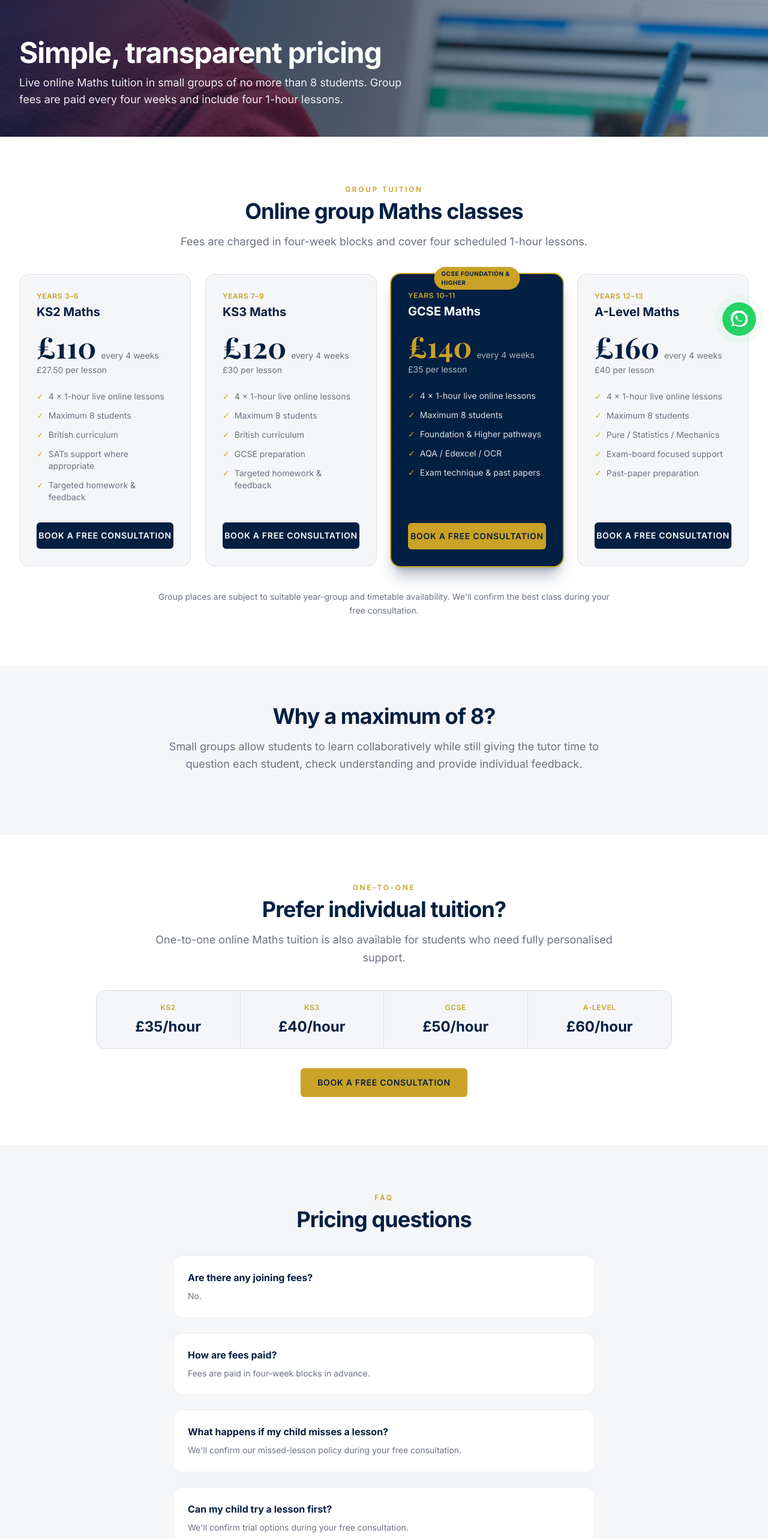
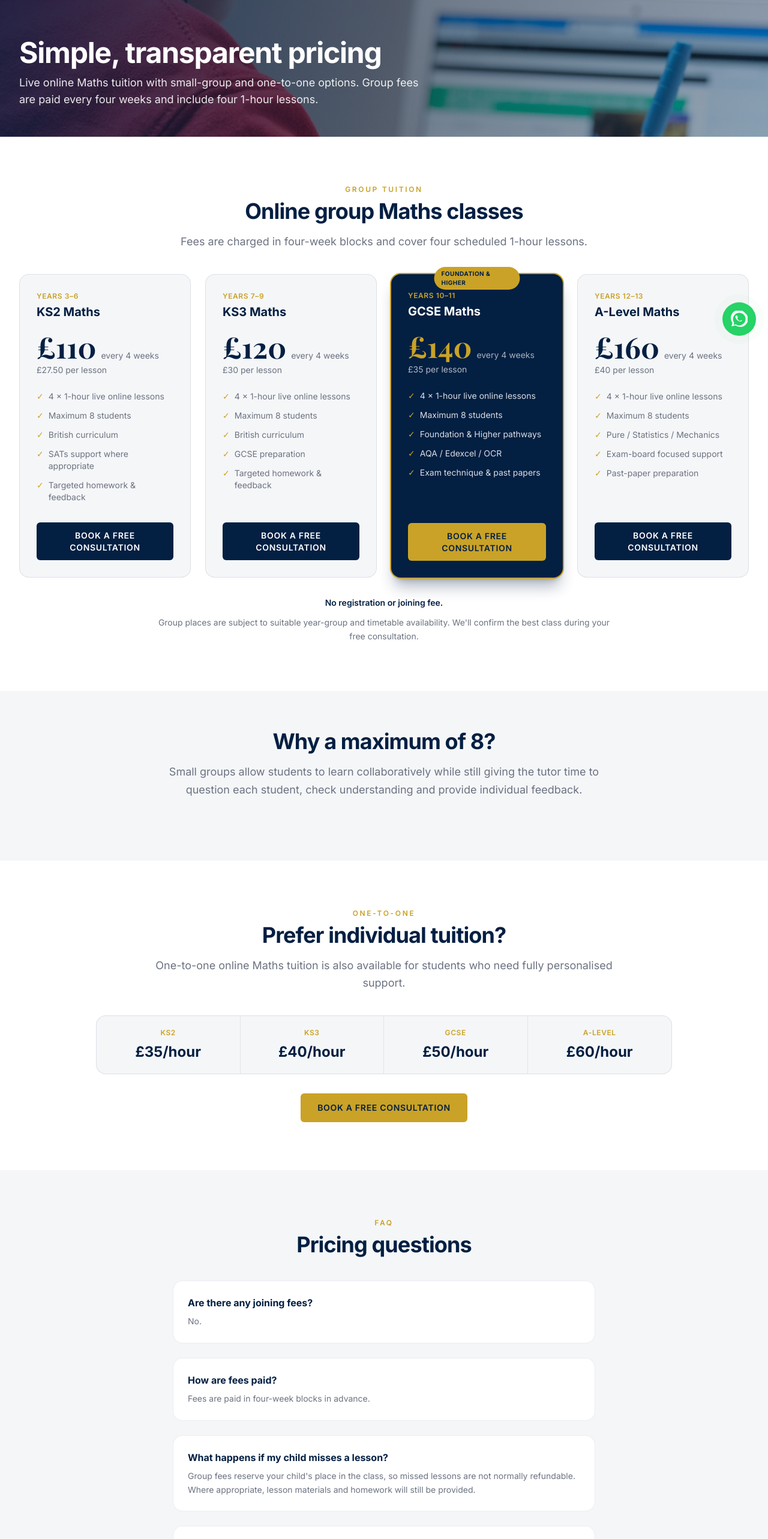
Before and after one commit to QualityMaths/brightpathtuition, a Next.js app: page /pricing in a window 1280 px wide. Shown: the part 220-2786 px from the top of the page at 60% size. Built offline with nearby package versions, Linux system fonts and the light colour scheme; a web font is replaced by a local one.

Commit message:
Final Pricing refinements for FAQ and mobile CTAs
Shorten GCSE badge, mention 1-to-1 in hero, add no joining fee line, set missed-lesson and trial FAQ answers, and soften button wrapping on narrow cards.

```diff
--- a/src/app/pricing/page.tsx
+++ b/src/app/pricing/page.tsx
@@ -22,7 +22,7 @@ export default function PricingPage() {
     <>
       <PageHero
         title="Simple, transparent pricing"
-        subtitle="Live online Maths tuition in small groups of no more than 8 students. Group fees are paid every four weeks and include four 1-hour lessons."
+        subtitle="Live online Maths tuition with small-group and one-to-one options. Group fees are paid every four weeks and include four 1-hour lessons."
         image="/images/pricing-hero.jpg"
       />
 
@@ -108,7 +108,7 @@ export default function PricingPage() {
                 </ul>
                 <Link
                   href="/contact/"
-                  className={`mt-8 block rounded-md py-3 text-center text-sm font-semibold uppercase tracking-wider transition ${
+                  className={`mt-8 block rounded-md px-3 py-3 text-center text-xs font-semibold uppercase leading-snug tracking-wide transition sm:text-sm sm:tracking-wider ${
                     tier.highlight ? "btn-gold" : "btn-primary"
                   }`}
                 >
@@ -118,7 +118,10 @@ export default function PricingPage() {
             ))}
           </div>
 
-          <p className="mx-auto mt-10 max-w-3xl text-center text-sm text-muted leading-relaxed">
+          <p className="mx-auto mt-8 max-w-3xl text-center text-sm font-semibold text-navy">
+            No registration or joining fee.
+          </p>
+          <p className="mx-auto mt-3 max-w-3xl text-center text-sm text-muted leading-relaxed">
             Group places are subject to suitable year-group and timetable
             availability. We&apos;ll confirm the best class during your free
             consultation.
@@ -187,8 +190,9 @@ export default function PricingPage() {
                 What happens if my child misses a lesson?
               </dt>
               <dd className="mt-2 text-sm text-muted leading-relaxed">
-                We&apos;ll confirm our missed-lesson policy during your free
-                consultation.
+                Group fees reserve your child&apos;s place in the class, so
+                missed lessons are not normally refundable. Where appropriate,
+                lesson materials and homework will still be provided.
               </dd>
             </div>
             <div className="rounded-2xl border border-navy/8 bg-white p-6">
@@ -196,7 +200,8 @@ export default function PricingPage() {
                 Can my child try a lesson first?
               </dt>
               <dd className="mt-2 text-sm text-muted leading-relaxed">
-                We&apos;ll confirm trial options during your free consultation.
+                Where a suitable group has availability, we can arrange a trial
+                lesson before you commit to a four-week block.
               </dd>
             </div>
           </dl>
--- a/src/lib/constants.ts
+++ b/src/lib/constants.ts
@@ -161,7 +161,7 @@ export const PRICING = [
     price: "£140",
     unit: "every 4 weeks",
     perLesson: "£35 per lesson",
-    badge: "GCSE Foundation & Higher",
+    badge: "Foundation & Higher",
     features: [
       "4 × 1-hour live online lessons",
       "Maximum 8 students",
```
